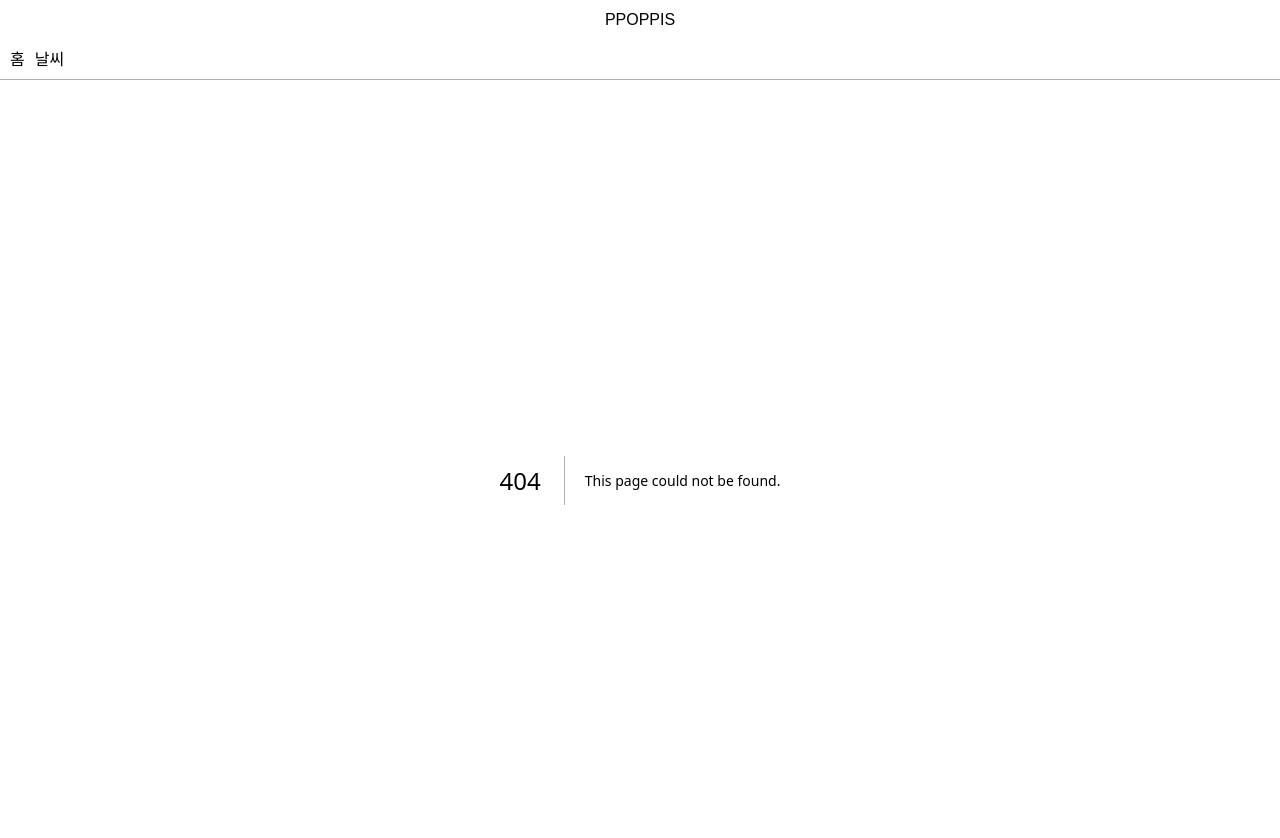
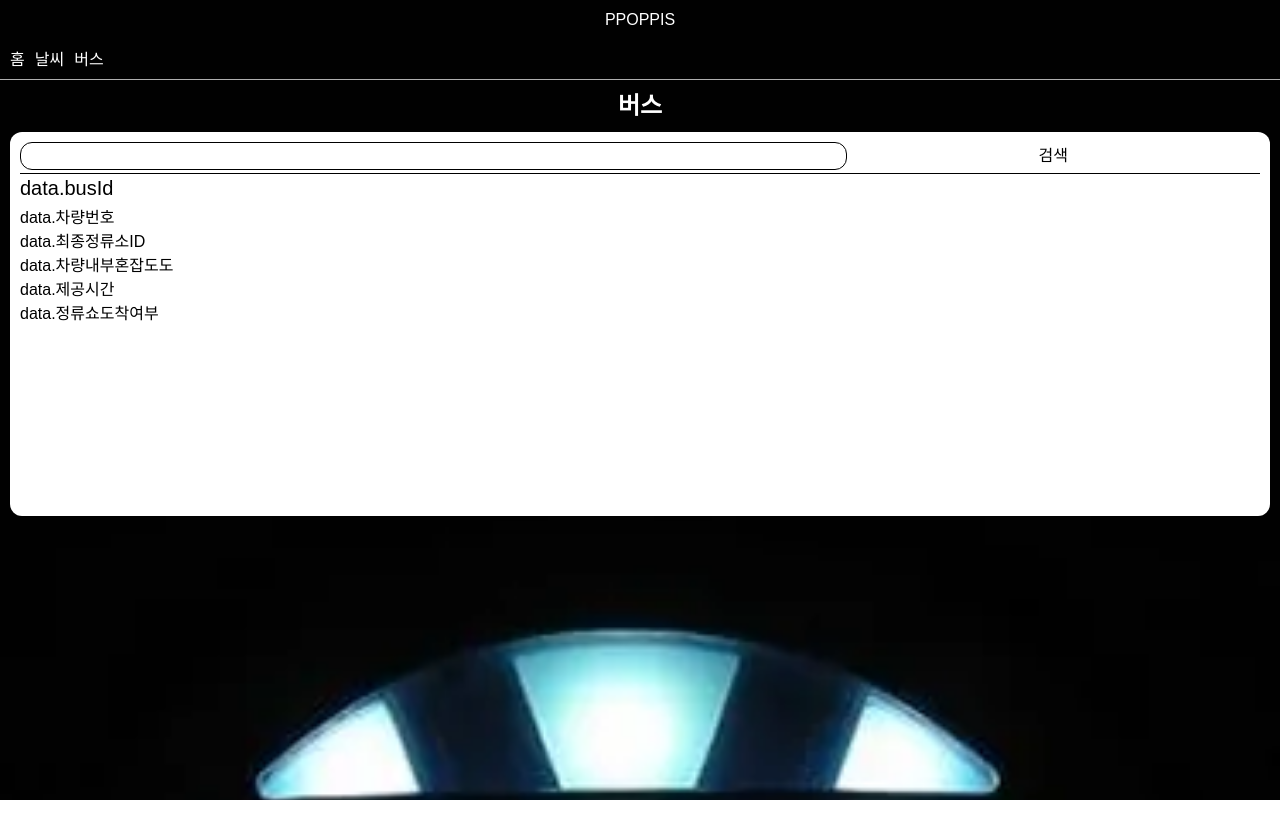
Before and after one commit to Hyun-EG/ppoppi, a Next.js app: page /bus in a window 1280 px wide. Before the commit this address had no page. Shown: the top 838 px of the page. After the commit the page ends 800 px from the top, so only its background shows below. Built offline with nearby package versions, Linux system fonts and the light colour scheme.

Commit message:
Design: 버스 페이지 추가 및 디자인

```diff
--- /dev/null
+++ b/app/bus/page.tsx
@@ -0,0 +1,11 @@
+import BusWrapper from "@/components/bus/BusWrapper";
+
+const page = () => {
+  return (
+    <div>
+      <BusWrapper />
+    </div>
+  );
+};
+
+export default page;
--- /dev/null
+++ b/components/bus/BusWrapper.tsx
@@ -0,0 +1,56 @@
+"use client";
+
+import React, { useState } from "react";
+import TitleBox from "../common/TitleBox";
+
+const BusWrapper = () => {
+  const [searchInputValue, setSearchInputValue] = useState("");
+  return (
+    <div className="h-full px-2.5 flex flex-col">
+      <TitleBox>버스</TitleBox>
+      <div className="w-full h-96 p-2.5 flex flex-col bg-white rounded-xl text-black">
+        <div className="h-8 flex border-b border-#afafaf">
+          <input
+            value={searchInputValue}
+            onChange={(e) => {
+              setSearchInputValue(e.target.value);
+            }}
+            className="w-2/3 h-7 px-3 outline-0 border border-#afafaf rounded-xl"
+            type="text"
+          />
+          <button className="w-1/3 h-7">검색</button>
+        </div>
+        <div className="h-8">
+          <span className="text-xl">data.busId</span>
+        </div>
+        <div className="h-6">
+          <div>
+            <span>data.차량번호</span>
+          </div>
+        </div>
+        <div className="h-6">
+          <div>
+            <span>data.최종정류소ID</span>
+          </div>
+        </div>
+        <div className="h-6">
+          <div>
+            <span>data.차량내부혼잡도도</span>
+          </div>
+        </div>
+        <div className="h-6">
+          <div>
+            <span>data.제공시간</span>
+          </div>
+        </div>
+        <div className="h-6">
+          <div>
+            <span>data.정류쇼도착여부</span>
+          </div>
+        </div>
+      </div>
+    </div>
+  );
+};
+
+export default BusWrapper;
--- a/components/common/TitleBox.tsx
+++ b/components/common/TitleBox.tsx
@@ -2,7 +2,7 @@ import { TitleBoxType } from "@/types/common";
 
 const TitleBox = ({ children }: TitleBoxType) => {
   return (
-    <div className="py-2.5">
+    <div className="w-full flex justify-center items center py-2.5">
       <span className="font-bold text-2xl">{children}</span>
     </div>
   );
--- a/components/layout/Header.tsx
+++ b/components/layout/Header.tsx
@@ -6,6 +6,7 @@ const Header = () => {
   const navItems = [
     { nav: "홈", page: "/" },
     { nav: "날씨", page: "/weather" },
+    { nav: "버스", page: "/bus" },
   ];
   const router = useRouter();
   return (
```
